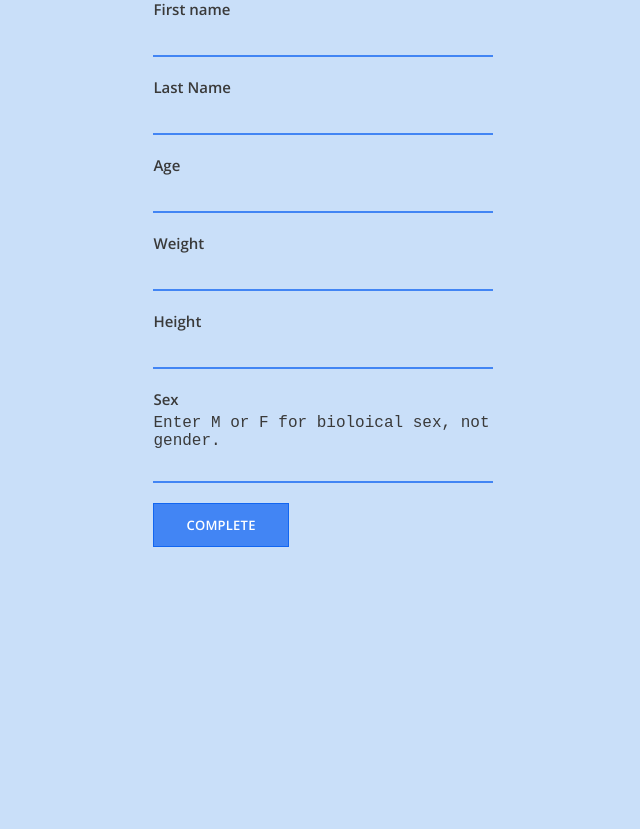
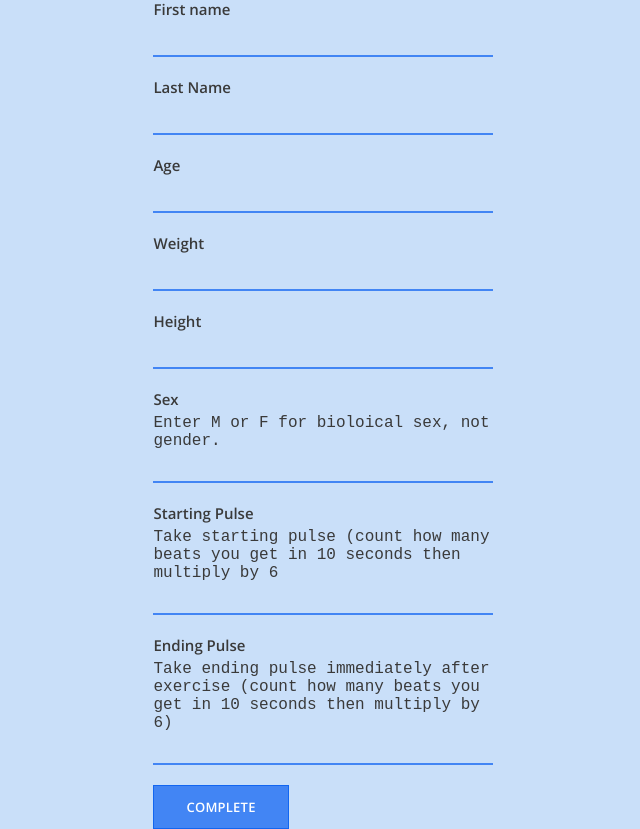
Before and after one commit to Sunset-wrkshp/bae-web, a Flask app: page / in a window 1280 px wide; the page is wider, and only the part inside the window is pictured. Shown: the part 151-980 px from the top of that part, without its empty margins (403-1043 px from the left). Before the commit the page ends 698 px from the top of that part, so only its background shows below. Run offline with Flask 2, Linux system fonts and the light colour scheme.

Commit message:
Created DB, modified form to fit parameters

```diff
--- a/forms.py
+++ b/forms.py
@@ -24,5 +24,8 @@ class PatientForm(FlaskForm):
     #how to be gender inclusive while still specifiying body type
     #how to check so ONLY M or F is put in
     #make custom validator for checking M or F
+    #OK so this isnt necessary at the moment, but could be added later.
     sex = StringField('Sex', validators=[DataRequired("Enter your biological sex"), Length(min=0, max=1, message="Enter M or F")], description="Enter M or F for bioloical sex, not gender.")
+    s_pulse = IntegerField('Starting Pulse', validators=[DataRequired("Enter your starting heart rate"), NumberRange(min=0)], description="Take starting pulse (count how many beats you get in 10 seconds then multiply by 6")
+    e_pulse = IntegerField('Ending Pulse', validators=[DataRequired("Enter your ending heart rate"), NumberRange(min=0)], description="Take ending pulse immediately after exercise (count how many beats you get in 10 seconds then multiply by 6)" )
     submit = SubmitField('Complete')
--- a/templates/DataForm.html
+++ b/templates/DataForm.html
@@ -82,6 +82,31 @@
         {{ form.sex }}
       </div>
 
+      <div class="form-group">
+        {{ form.s_pulse.label }}
+        {{ form.s_pulse.description }}
+
+        {% if form.s_pulse.errors %}
+          {% for error in form.s_pulse.errors %}
+          <p class="error-message">{{ error }}</p>
+          {% endfor %}
+        {% endif %}
+
+        {{ form.s_pulse }}
+      </div>
+
+      <div class="form-group">
+        {{ form.e_pulse.label }}
+        {{ form.e_pulse.description }}
+
+        {% if form.e_pulse.errors %}
+          {% for error in form.e_pulse.errors %}
+          <p class="error-message">{{ error }}</p>
+          {% endfor %}
+        {% endif %}
+
+        {{ form.e_pulse }}
+      </div>
 
       {{ form.submit(class="btn-primary") }}
 
```
